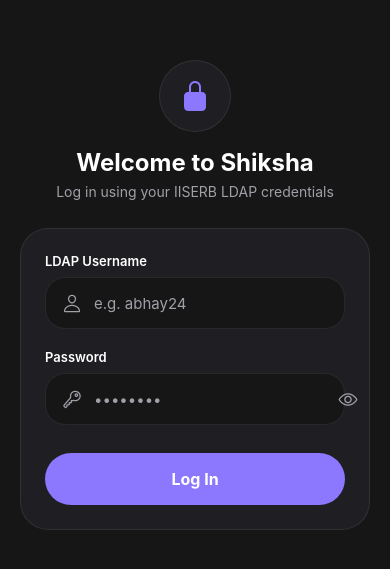
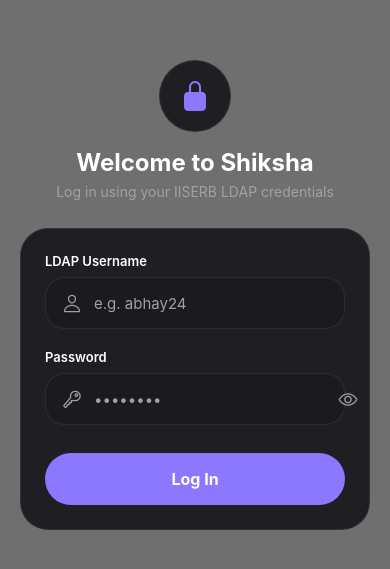
Before and after one commit to abhay-bhagat-319/Project_S, a React Native app in the folder mobile/: screen / in a window 390 px wide. Shown: the part 127-696 px from the top of the page. Built offline with nearby package versions, Linux system fonts and the light colour scheme; no server answers; what react-native would draw is missing.

Commit message:
style: update background color tone and update CalendarDots icon in Dashboard

```diff
--- a/mobile/src/Theme.ts
+++ b/mobile/src/Theme.ts
@@ -1,6 +1,6 @@
 export const Theme = {
   colors: {
-    background: '#161616ff',      // Deep Obsidian Black
+    background: '#15151562',      // Deep Obsidian Black
     surface: '#1f1f23ff',         // Elevated Charcoal Surface
     surfaceLight: '#FFFFFF',    // High-contrast primary focus
 
--- a/mobile/src/screens/DashboardScreen.tsx
+++ b/mobile/src/screens/DashboardScreen.tsx
@@ -3,7 +3,7 @@
 import Svg, { Line, Circle, Polyline, Text as SvgText, Rect, Path, Defs, LinearGradient as SvgLinearGradient, Stop, G } from 'react-native-svg';
 import { LinearGradient } from 'expo-linear-gradient';
 import { Ionicons, MaterialCommunityIcons } from '@expo/vector-icons';
-import { CalendarBlank, Table, FileText, ClipboardText } from 'phosphor-react-native';
+import { CalendarDots, Table, FileText, ClipboardText } from 'phosphor-react-native';
 import { useSafeAreaInsets } from 'react-native-safe-area-context';
 import { Theme } from '../Theme';
 import { ProfileData } from '../services/CacheService';
@@ -144,7 +144,7 @@
           onPress={() => onOpenAcademicSchedules && onOpenAcademicSchedules()}
         >
           <View style={styles.quickActionIconContainer}>
-            <CalendarBlank weight="duotone" size={26} color={Theme.colors.primary} />
+            <CalendarDots weight="duotone" size={26} color={Theme.colors.primary} />
           </View>
           <View style={styles.quickActionLabelContainer}>
             <Text
```
Also changed, not shown: 1 other file (tests, documents, lock files or other folders).
